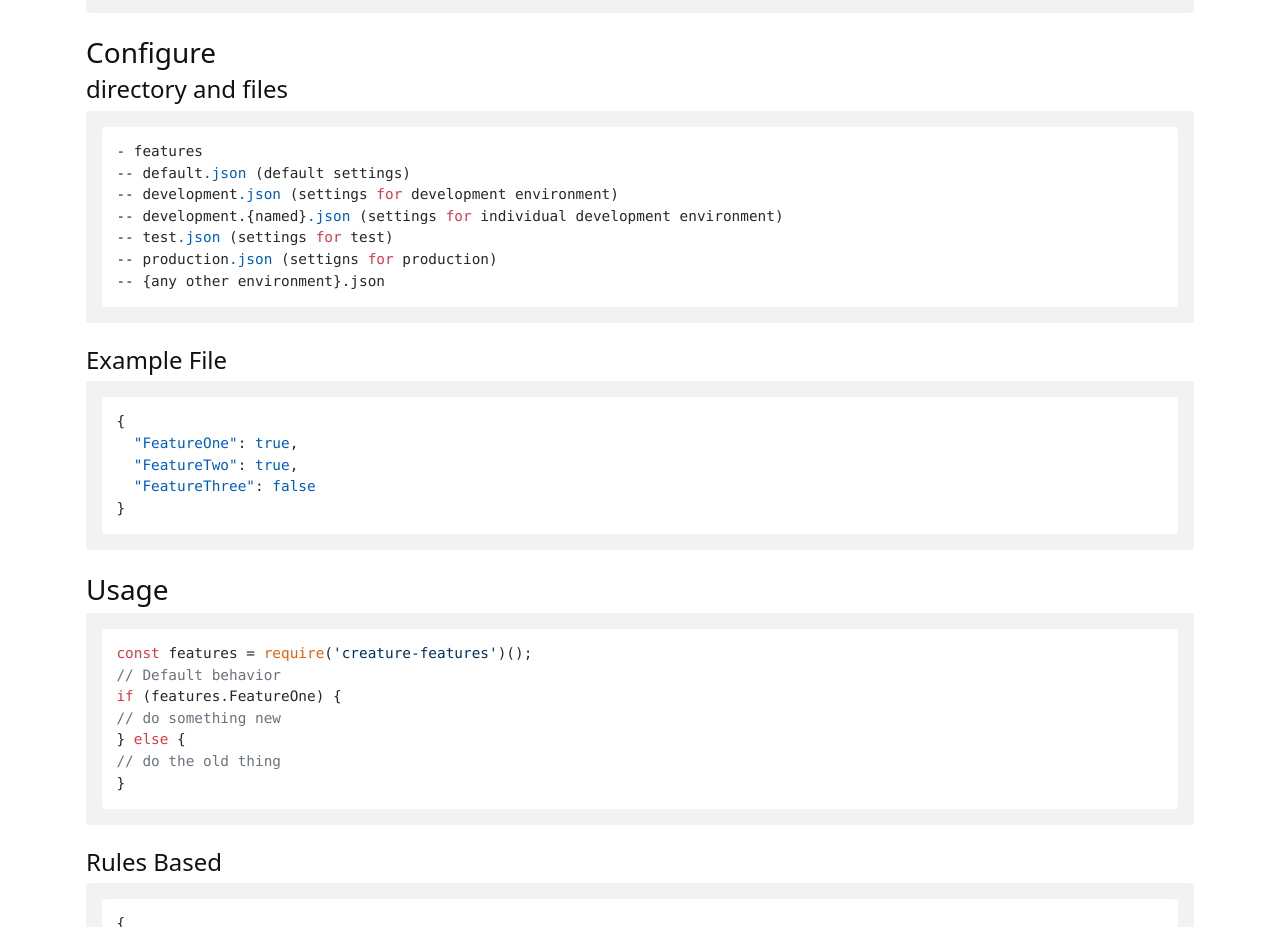
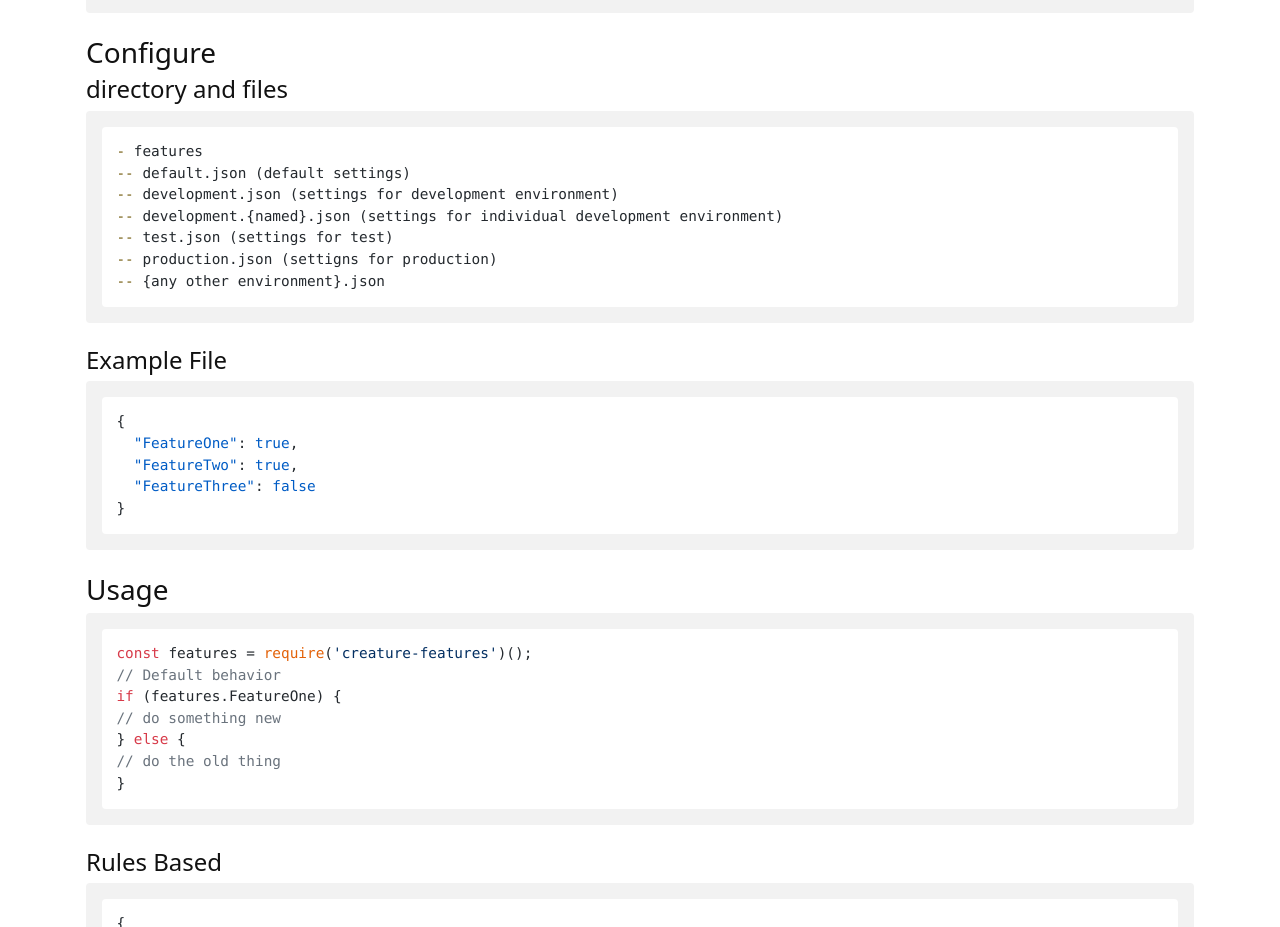
Before and after one commit to Kevnz/creature-features, a plain HTML site: page index.html in a window 1280 px wide. Shown: the part 1221-2148 px from the top of the page. Drawn offline with nearby package versions, Linux system fonts and the light colour scheme.

Commit message:
Publisher generated commit [ci skip]

```diff
--- a/index.html
+++ b/index.html
@@ -38,13 +38,13 @@
 <pre><code class="hljs bash language-bash">npm install creature-features --save</code></pre>
 <h3 id="configure">Configure</h3>
 <h4 id="directory-and-files">directory and files</h4>
-<pre><code class="hljs">- features
--- default<span class="hljs-selector-class">.json</span> (default settings)
--- development<span class="hljs-selector-class">.json</span> (settings <span class="hljs-keyword">for</span> development environment)
--- development.{named}<span class="hljs-selector-class">.json</span> (settings <span class="hljs-keyword">for</span> individual development environment)
--- test<span class="hljs-selector-class">.json</span> (settings <span class="hljs-keyword">for</span> test)
--- production<span class="hljs-selector-class">.json</span> (settigns <span class="hljs-keyword">for</span> production)
--- {any other environment}.json</code></pre>
+<pre><code class="hljs"><span class="hljs-bullet">- </span>features
+<span class="hljs-bullet">-- </span>default.json (default settings)
+<span class="hljs-bullet">-- </span>development.json (settings for development environment)
+<span class="hljs-bullet">-- </span>development.{named}.json (settings for individual development environment)
+<span class="hljs-bullet">-- </span>test.json (settings for test)
+<span class="hljs-bullet">-- </span>production.json (settigns for production)
+<span class="hljs-bullet">-- </span>{any other environment}.json</code></pre>
 <h4 id="example-file">Example File</h4>
 <pre><code class="hljs json language-json">{
   <span class="hljs-attr">"FeatureOne"</span>: <span class="hljs-literal">true</span>,
```
